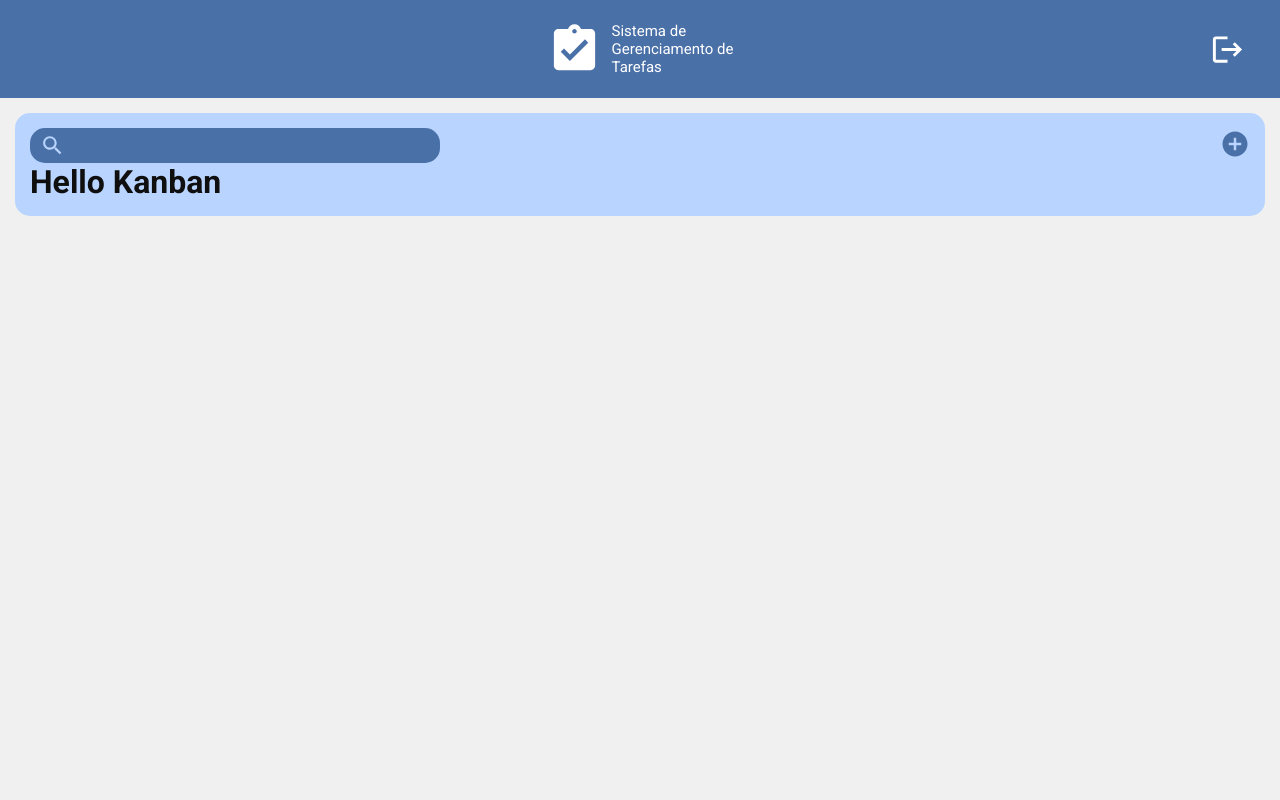
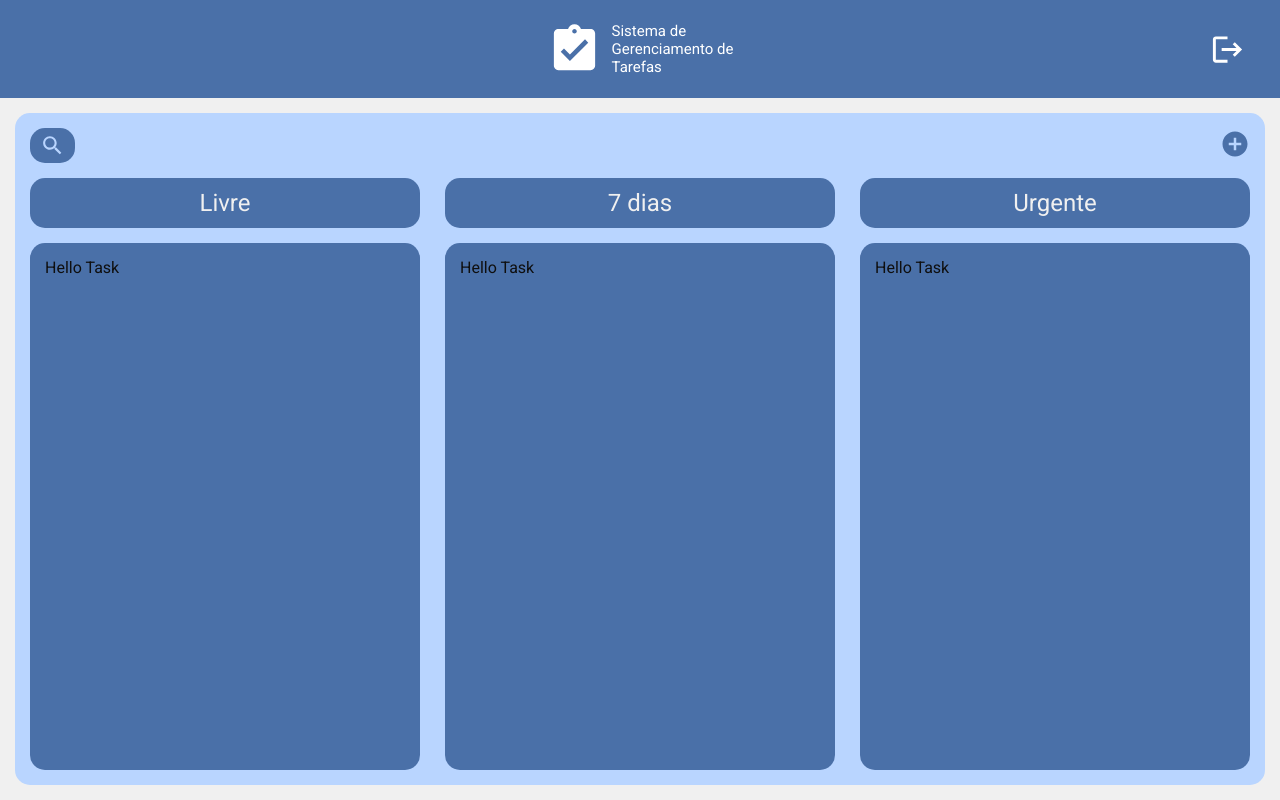
Before and after one commit to ManassesM/sgt-projecao, a Next.js app: page /app in a window 1280 px wide. Built offline with nearby package versions, Linux system fonts and the light colour scheme; no server answers; the database is empty.

Commit message:
feat: kanban container adicionado

```diff
--- a/src/components/Bar/index.tsx
+++ b/src/components/Bar/index.tsx
@@ -1,14 +1,16 @@
 import AddCircleIcon from '@mui/icons-material/AddCircle'
 import SearchIcon from '@mui/icons-material/Search'
-import React from 'react'
+import React, { useState } from 'react'
 import * as S from './styles'
 
 const Bar: React.FC = () => {
+  const [open, setOpen] = useState(false)
+
   return (
     <S.Container>
       <S.Search>
-        <SearchIcon sx={{ fontSize: '25px' }} />
-        <S.Input />
+        <SearchIcon sx={{ fontSize: '25px' }} onClick={() => setOpen(!open)} />
+        {open && <S.Input />}
       </S.Search>
       <S.AddTask>
         <AddCircleIcon sx={{ fontSize: '30px' }} />
--- a/src/components/Bar/styles.tsx
+++ b/src/components/Bar/styles.tsx
@@ -32,7 +32,7 @@ export const Search = styled.div`
   background: #4a70a8;
   padding: 5px 10px;
   border-radius: 15px;
-  width: 410px;
+  width: auto;
 
   svg {
     color: #b9d5ff;
--- a/src/container/Kanban/index.tsx
+++ b/src/container/Kanban/index.tsx
@@ -1,10 +1,25 @@
 import Bar from 'components/Bar'
+import Tasks from 'container/Task'
+import * as S from './styles'
 
 const Kanban = () => {
   return (
     <>
       <Bar />
-      <h1>Hello Kanban</h1>
+      <S.Container>
+        <S.Column>
+          <S.Priority>Livre</S.Priority>
+          <Tasks />
+        </S.Column>
+        <S.Column>
+          <S.Priority>7 dias</S.Priority>
+          <Tasks />
+        </S.Column>
+        <S.Column>
+          <S.Priority>Urgente</S.Priority>
+          <Tasks />
+        </S.Column>
+      </S.Container>
     </>
   )
 }
--- a/src/container/Kanban/styles.tsx
+++ b/src/container/Kanban/styles.tsx
@@ -1,3 +1,29 @@
 import styled from '@emotion/styled'
 
-styled
+export const Priority = styled.div`
+  display: flex;
+  justify-content: center;
+  align-items: center;
+
+  height: 50px;
+  background: #4a70a8;
+  border-radius: 15px;
+
+  color: #f0f0f0;
+  font-size: 24px;
+`
+
+export const Column = styled.section`
+  width: 100%;
+
+  position: relative;
+`
+
+export const Container = styled.div`
+  margin-top: 15px;
+  height: calc(100vh - 208px);
+
+  display: flex;
+  justify-content: space-between;
+  gap: 25px;
+`
--- /dev/null
+++ b/src/container/Task/index.tsx
@@ -0,0 +1,8 @@
+import React from 'react'
+import * as S from './styles'
+
+const Task: React.FC = () => {
+  return <S.Tasks>Hello Task</S.Tasks>
+}
+
+export default Task
--- /dev/null
+++ b/src/container/Task/styles.tsx
@@ -0,0 +1,13 @@
+import styled from 'styled-components'
+
+export const Tasks = styled.div`
+  background: #4a70a8;
+  border-radius: 15px;
+
+  margin-top: 15px;
+  padding: 15px;
+
+  position: absolute;
+  height: calc(100% - 65px);
+  width: 100%;
+`
```
